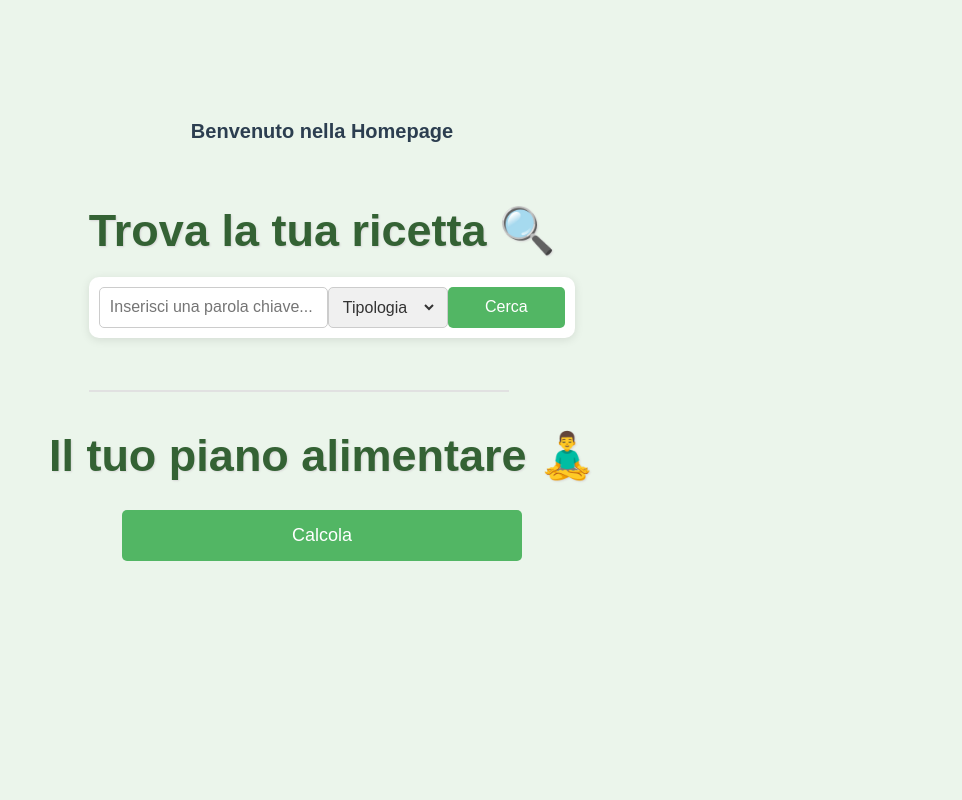
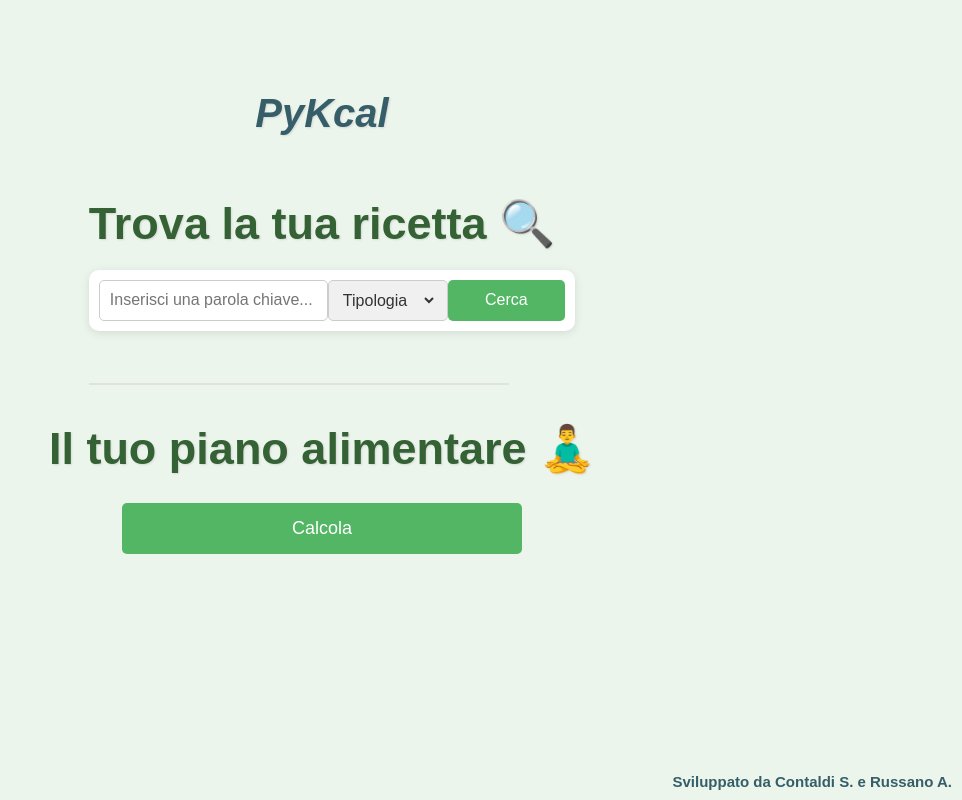
Before and after one commit to SimonaContaldi99/Progetto-Programmazione-, a Flask app: page / in a window 1280 px wide. Shown: the whole page, without its empty margins (318-1280 px from the left). Run offline with Flask 3, Linux system fonts and the light colour scheme.

Commit message:
Add files via upload

```diff
--- a/progetto programmazione/app.py
+++ b/progetto programmazione/app.py
@@ -16,13 +16,13 @@ if not os.path.isfile('ricette_passaggi.csv'):
 
 @app.route('/')
 def homepage():
-    return render_template('homepage.html')  # Servire la homepage all'avvio
+    return render_template('homepage.html')  # Rimanda alla homepage all'avvio
 
 @app.route('/index.html')
 def index():
-    return render_template('index.html')  # Servire la pagina index
+    return render_template('index.html')  # Rimanda alla pagina index
 
-@app.route('/calcola', methods=['POST'])
+@app.route('/calcola', methods=['POST']) # Rimanda alla pagina di calcolo
 def calcola():
     sesso = request.form['sesso']
     età = request.form.get('età')
@@ -88,7 +88,7 @@ def calcola():
             pasti_giornalieri = [pasto for pasto in ordine_pasti if pasto in media_kcal[giorno]]
             medie_pasti = [media_kcal[giorno].get(pasto, None) for pasto in ordine_pasti]
 
-            # Creazione grafico
+            # Creazione grafico bilancio
             fig, ax = plt.subplots()
             ax.plot(pasti_giornalieri, medie_pasti, label="Andamento kcal con ricette")
             ax.plot(ordine_pasti, [colazione, pranzo, spuntino, cena], label="Andamento kcal calcolato")
@@ -108,7 +108,7 @@ def calcola():
         error_message = str(e)
         return render_template('index.html', error=error_message)
 
-@app.route('/ricerca', methods=['GET'])
+@app.route('/ricerca', methods=['GET']) #Ricerca ricette
 def ricerca():
     query = request.args.get('ricerca_ricetta', '')
     tipo = request.args.get('tipologia', '')
--- a/progetto programmazione/templates/homepage.html
+++ b/progetto programmazione/templates/homepage.html
@@ -4,7 +4,7 @@
     <meta charset="UTF-8">
     <meta name="viewport" content="width=device-width, initial-scale=1.0">
     <title>Homepage</title>
-    <!-- Aggiungi il widget di Google Translate -->
+    <!-- Il widget di Google Translate -->
     <meta name="google-translate-customization" content="">
     <script type="text/javascript">
         function googleTranslateElementInit() {
@@ -13,7 +13,7 @@
     </script>
     <script type="text/javascript" src="//translate.google.com/translate_a/element.js?cb=googleTranslateElementInit"></script>
 
-    <!-- Aggiungi CSS per migliorare l'aspetto -->
+    <!-- CSS per migliorare l'aspetto -->
     <style>
         body {
             font-family: 'Arial', sans-serif;
@@ -29,12 +29,13 @@
         }
 
         h1 {
-            color: #2c3e50;
+            color: #355e68;
             margin-top: 10px;
             margin-bottom: 5px;
             margin-top: 5px;
             text-align: center;
-            font-size: 20px;
+            font-size: 40px;
+            text-shadow: 1px 1px 2px #d7d7d7;
         }
 
         h2 {
@@ -49,6 +50,16 @@
             margin: 0px 0;
             text-shadow: 1px 1px 2px #d7d7d7;
         }
+
+        h4 {
+            color: #355e68;
+            font-size: 15px;
+            position: absolute;
+            bottom: 10px;
+            right: 10px;
+            margin: 0;
+        }
+
 
         hr {
             border: none;
@@ -155,11 +166,9 @@
         }
     </style>
 </head>
-<body>
+<body> <!-- Creazione pagina html -->
     <div id="google_translate_element"></div>
-    <br>
-    <br>
-    <h1>Benvenuto nella Homepage</h1>
+    <h1><i>PyKcal</h1></i>
     <br>
     <h2><b> Trova la tua ricetta &#128269;</b></2>
     <div class="search-container">
@@ -184,5 +193,6 @@
     <div class="button-container">
         <a href="index.html" class="button">Calcola</a>
     </div>
+    <h4> Sviluppato da Contaldi S. e Russano A. </h4> <!-- Autori -->
 </body>
 </html>
--- a/progetto programmazione/templates/index.html
+++ b/progetto programmazione/templates/index.html
@@ -5,7 +5,7 @@
     <meta name="viewport" content="width=device-width, initial-scale=1.0">
     <title>Calcolo Calorico</title>
 
-    <!-- Aggiungi il widget di Google Translate -->
+    <!-- Il widget di Google Translate -->
     <meta name="google-translate-customization" content="">
     <script type="text/javascript">
       function googleTranslateElementInit() {
@@ -14,7 +14,7 @@
     </script>
     <script type="text/javascript" src="//translate.google.com/translate_a/element.js?cb=googleTranslateElementInit"></script>
 
-    <!-- Aggiungi CSS per migliorare l'aspetto -->
+    <!-- CSS per migliorare l'aspetto -->
     <style>
         body {
             font-family: 'Arial', sans-serif;
@@ -126,7 +126,7 @@
         }
     </style>
 </head>
-<body>
+<body> <!-- Creazione pagina HTML -->
     <div id="google_translate_element"></div>
 
     <h1>Calcolo Calorico<br>
--- a/progetto programmazione/templates/risultato.html
+++ b/progetto programmazione/templates/risultato.html
@@ -252,6 +252,7 @@
         }
         </style>
 </head>
+<!-- Definizione pagina HTML -->
 <body>
     <div id="google_translate_element"></div>
     <div class="content-wrapper">
```
Also changed, not shown: progetto programmazione/templates/risultati_ricerca.html (+20 -1 lines), progetto programmazione/README.md, 5 other files.
